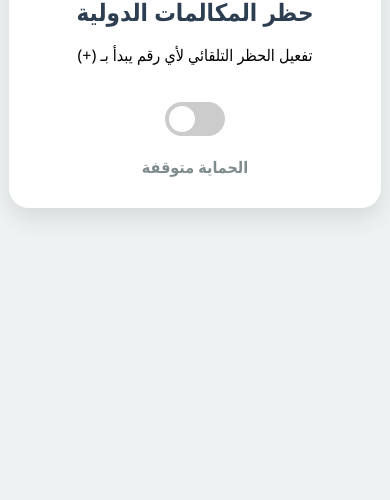
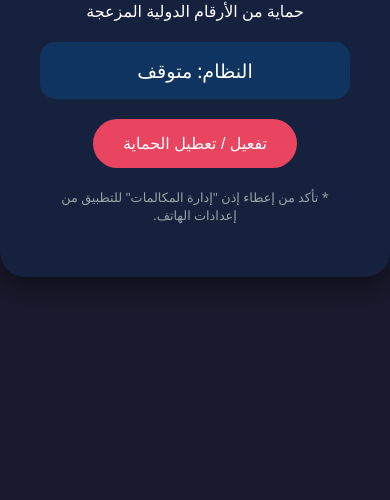
Before and after one commit to zkimtar-ops/Safety-Call-Japan, a website: page www/index.html in a window 390 px wide. Shown: the part 344-844 px from the top of the page. Drawn offline with Linux system fonts and the light colour scheme; some packages are replaced by stand-ins of ours.

Commit message:
Update index.html

```diff
--- a/www/index.html
+++ b/www/index.html
@@ -3,32 +3,28 @@
 <head>
     <meta charset="UTF-8">
     <meta name="viewport" content="width=device-width, initial-scale=1.0">
-    <title>حاجز المكالمات الدولية</title>
+    <title>Call Shield</title>
     <style>
-        body { font-family: 'Segoe UI', Tahoma, Geneva, Verdana, sans-serif; background: #eef2f3; display: flex; justify-content: center; align-items: center; height: 100vh; margin: 0; }
-        .container { background: white; padding: 30px; border-radius: 20px; box-shadow: 0 10px 25px rgba(0,0,0,0.1); width: 80%; max-width: 400px; text-align: center; }
-        h1 { color: #2c3e50; font-size: 1.5rem; }
-        .toggle-switch { position: relative; display: inline-block; width: 60px; height: 34px; margin: 20px 0; }
-        .toggle-switch input { opacity: 0; width: 0; height: 0; }
-        .slider { position: absolute; cursor: pointer; top: 0; left: 0; right: 0; bottom: 0; background-color: #ccc; transition: .4s; border-radius: 34px; }
-        .slider:before { position: absolute; content: ""; height: 26px; width: 26px; left: 4px; bottom: 4px; background-color: white; transition: .4s; border-radius: 50%; }
-        input:checked + .slider { background-color: #e74c3c; }
-        input:checked + .slider:before { transform: translateX(26px); }
-        .status-text { font-weight: bold; color: #7f8c8d; }
+        body { font-family: 'Segoe UI', sans-serif; background: #1a1a2e; color: white; text-align: center; margin: 0; display: flex; align-items: center; justify-content: center; height: 100vh; }
+        .card { background: #16213e; padding: 40px; border-radius: 25px; box-shadow: 0 10px 30px rgba(0,0,0,0.5); width: 85%; }
+        h1 { color: #e94560; margin-bottom: 10px; }
+        .status-box { background: #0f3460; padding: 15px; border-radius: 15px; margin: 20px 0; font-size: 1.2rem; }
+        .btn-toggle { background: #e94560; color: white; border: none; padding: 15px 30px; border-radius: 50px; font-size: 1rem; cursor: pointer; transition: 0.3s; }
+        .btn-toggle:active { transform: scale(0.95); }
+        .info { font-size: 0.8rem; color: #95a5a6; margin-top: 20px; }
     </style>
 </head>
 <body>
 
-<div class="container">
-    <h1>حظر المكالمات الدولية</h1>
-    <p>تفعيل الحظر التلقائي لأي رقم يبدأ بـ (+)</p>
+<div class="card">
+    <h1>حاجز المكالمات</h1>
+    <p>حماية من الأرقام الدولية المزعجة</p>
 
-    <label class="toggle-switch">
-        <input type="checkbox" id="blockToggle">
-        <span class="slider"></span>
-    </label>
+    <div class="status-box" id="status">النظام: متوقف</div>
 
-    <div id="statusLabel" class="status-text">الحماية متوقفة</div>
+    <button class="btn-toggle" onclick="toggleService()">تفعيل / تعطيل الحماية</button>
+
+    <p class="info">* تأكد من إعطاء إذن "إدارة المكالمات" للتطبيق من إعدادات الهاتف.</p>
 </div>
 
 <script src="cordova.js"></script>
```
